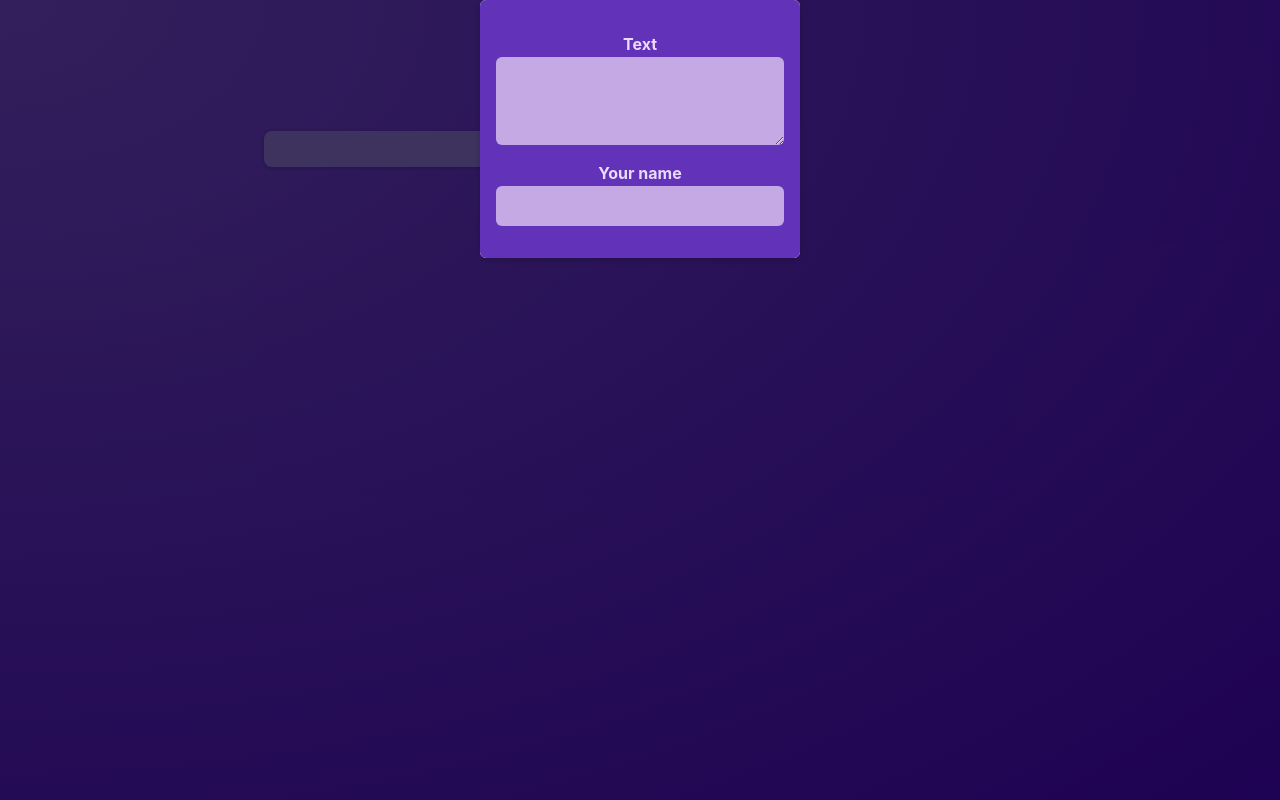
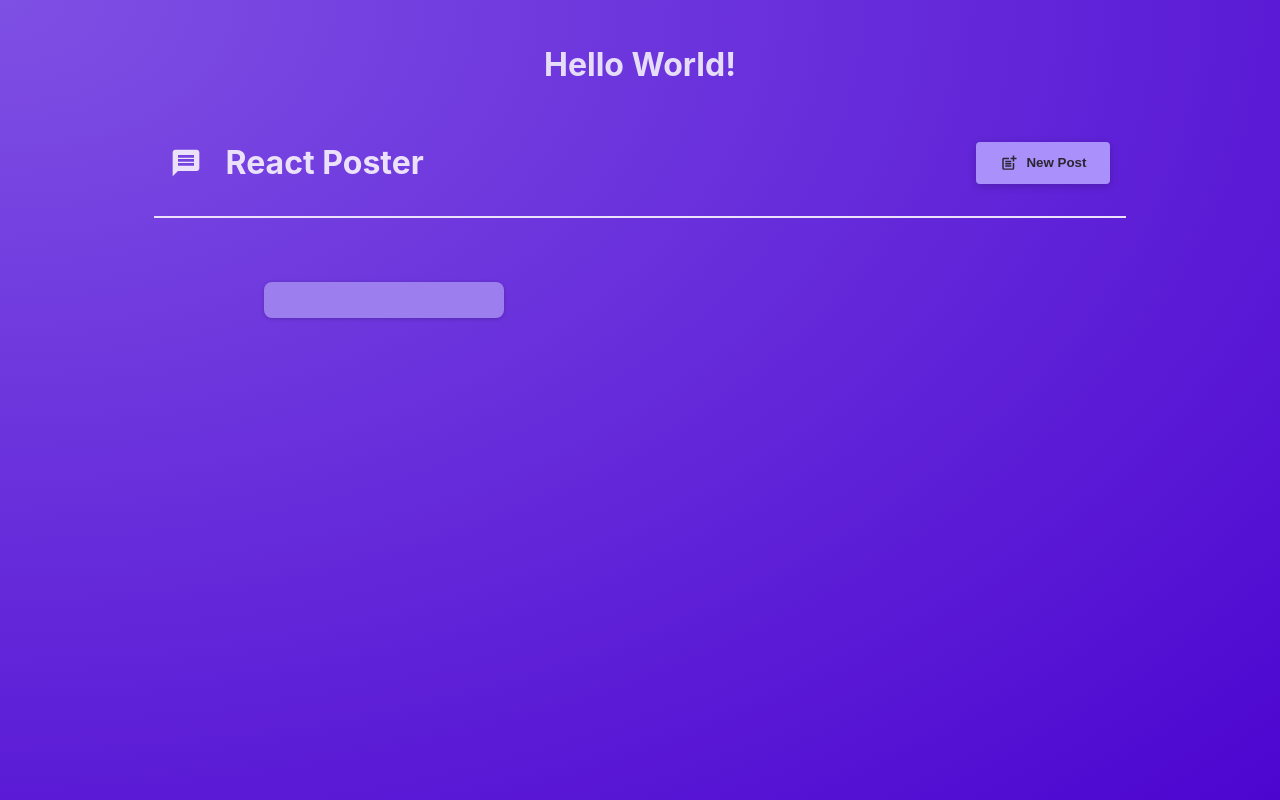
Before and after one commit to jaswanthsai7/Vite-React, a React (Vite) app in the folder vite-react-poster/: page / in a window 1280 px wide. Built offline with nearby package versions, Linux system fonts and the light colour scheme.

Commit message:
added header

```diff
--- a/vite-react-poster/package.json
+++ b/vite-react-poster/package.json
@@ -11,7 +11,8 @@
   },
   "dependencies": {
     "react": "^18.2.0",
-    "react-dom": "^18.2.0"
+    "react-dom": "^18.2.0",
+    "react-icons": "^4.10.1"
   },
   "devDependencies": {
     "@types/react": "^18.2.15",
--- a/vite-react-poster/src/App.jsx
+++ b/vite-react-poster/src/App.jsx
@@ -1,23 +1,26 @@
 import "./App.css";
+import Header from "./components/Header";
 import Post from "./components/Post";
 import PostList from "./components/PostList";
+import { useState } from "react";
 
 function App() {
-  const posts = [
-    {
-      authorName: "Tony",
-      text: "ok",
-    },
-    {
-      authorName: "Tony1",
-      text: "ok",
-    },
-  ];
+  const [isVisible, setIsVisible] = useState(false);
 
+  function hideModalHandler() {
+    setIsVisible(false);
+  }
+
+  function showModal() {
+    setIsVisible(true);
+  }
+
+  function openForm() {}
   return (
     <>
       <h1>Hello World!</h1>
-      <PostList posts={posts} />
+      <Header onCreatePost={showModal} />
+      <PostList isPosting={isVisible} onStopPosting={hideModalHandler} />
     </>
   );
 }
--- /dev/null
+++ b/vite-react-poster/src/components/Header.jsx
@@ -0,0 +1,20 @@
+import React from "react";
+import { MdPostAdd, MdMessage } from 'react-icons/md';
+import classes from "./Header.module.css";
+
+export default function Header({onCreatePost}) {
+  return (
+    <header className={classes.header}>
+      <h1 className={classes.logo}>
+        <MdMessage />
+        React Poster
+      </h1>
+      <p>
+        <button className={classes.button} onClick={onCreatePost}>
+          <MdPostAdd size={18} />
+          New Post
+        </button>
+      </p>
+    </header>
+  );
+}
--- /dev/null
+++ b/vite-react-poster/src/components/Header.module.css
@@ -0,0 +1,36 @@
+.header {
+    /* padding: 2rem 10%; */
+    margin: 2rem 10%;
+    padding: 1rem;
+    text-align: center;
+    display: flex;
+    justify-content: space-between;
+    align-items: center;
+    border-bottom: 2px solid #ece1fa;
+}
+
+.logo {
+    font-size: 2rem;
+    display: flex;
+    gap: 1.5rem;
+    align-items: center;
+    color: #ece1fa;
+}
+
+.button {
+    display: inline-flex;
+    align-items: center;
+    gap: 0.5rem;
+    padding: 0.75rem 1.5rem;
+    background-color: #a990fb;
+    color: #2a2630;
+    border: none;
+    border-radius: 4px;
+    box-shadow: 0 2px 8px rgba(0, 0, 0, 0.2);
+    cursor: pointer;
+    font-weight: bold;
+}
+
+.button:hover {
+    background-color: #8c6cf7;
+}
--- a/vite-react-poster/src/components/Modal.jsx
+++ b/vite-react-poster/src/components/Modal.jsx
@@ -1,8 +1,8 @@
 import React from "react";
 import classes from "./Modal.module.css";
-export default function Modal({ children }) {
+export default function Modal({ children, onClose}) {
   return (
-    <div className={classes.backdrop}>
+    <div className={classes.backdrop} onClick={onClose}>
       <dialog open className={classes.modal}>{children}</dialog>
     </div>
   );
--- a/vite-react-poster/src/components/Modal.module.css
+++ b/vite-react-poster/src/components/Modal.module.css
@@ -6,13 +6,13 @@
     height: 100vh;
     background-color: rgba(0, 0, 0, 0.6);
     z-index: 1;
-  }
+}
 
-  .modal {
+.modal {
     border: none;
     border-radius: 6px;
     box-shadow: 0 2px 8px rgba(0, 0, 0, 0.2);
     padding: 0;
     overflow: hidden;
     z-index: 1;
-  }
+}
--- a/vite-react-poster/src/components/NewPost.module.css
+++ b/vite-react-poster/src/components/NewPost.module.css
@@ -5,7 +5,8 @@
     /* margin: 2rem auto;
     border-radius: 6px;
     box-shadow: 0 2px 8px rgba(0, 0, 0, 0.2);
-  } */}
+  } */
+}
 
 .form label {
     display: block;
--- a/vite-react-poster/src/components/Post.module.css
+++ b/vite-react-poster/src/components/Post.module.css
@@ -28,6 +28,7 @@
         opacity: 0;
         transform: translateY(1rem);
     }
+
     to {
         opacity: 1;
         transform: translateY(0);
--- a/vite-react-poster/src/components/PostList.jsx
+++ b/vite-react-poster/src/components/PostList.jsx
@@ -4,8 +4,7 @@ import classes from "./PostList.module.css";
 import NewPost from "./NewPost";
 import Modal from "./Modal";
 
-export default function PostList(props) {
-  console.log(props.posts);
+export default function PostList({ isPosting,onStopPosting }) {
   const [enteredBody, setEnteredBody] = useState("");
   const [enteredName, setEnteredName] = useState("");
 
@@ -17,16 +16,24 @@ export default function PostList(props) {
     setEnteredName(event.target.value);
   }
 
+  let modalContent;
+  if (isPosting) {
+    modalContent = (
+      <Modal onClose={onStopPosting}>
+        <NewPost
+          onBodyChange={bodyChangeHandler}
+          onAuthurChange={authorChangeHandler}
+        />
+      </Modal>
+    );
+  }
+
   return (
     <>
-     <Modal>
-     <NewPost
-        onBodyChange={bodyChangeHandler}
-        onAuthurChange={authorChangeHandler}
-      />
-     </Modal>
+      {isPosting && modalContent}
+
       <ul className={classes.posts}>
-        <Post authorName={enteredName} text={enteredBody}></Post>
+        <Post author={enteredName} text={enteredBody}></Post>
         {/*
     {props.posts.map((post,i) => {
       <p>scscsc</p>
--- a/vite-react-poster/src/components/PostList.module.css
+++ b/vite-react-poster/src/components/PostList.module.css
@@ -7,4 +7,4 @@
     gap: 1rem;
     grid-template-columns: repeat(3, 30%);
     justify-content: center;
-  }
+}
```
Also changed, not shown: 1 other file (tests, documents, lock files or other folders). Lines whose indentation alone changed are shown as unchanged.
